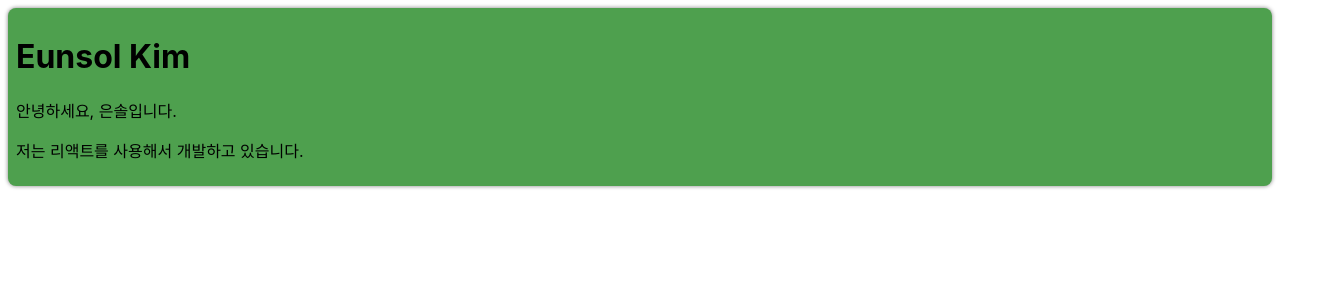
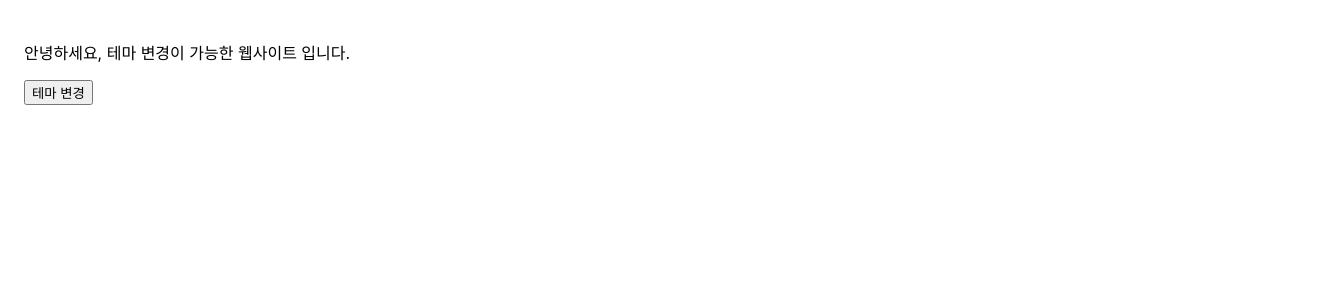
Before and after one commit to eunsolkim/react_start, a React (Create React App) app in the folder frontend/: page / in a window 1280 px wide. Shown: the top 300 px of the page, 1328 px wide, since content can reach past the window. Built offline with nearby package versions, Linux system fonts and the light colour scheme.

Commit message:
feat: Implemented chpater14

```diff
--- /dev/null
+++ b/frontend/src/chp_14/DarkOrLight.jsx
@@ -0,0 +1,23 @@
+import { useState, useCallback } from "react";
+import ThemeContext from "./ThemeContext";
+import MainContent from "./MainContent";
+
+function DarkOrLight(props) {
+    const [theme, setTheme] = useState("light");
+
+    const toggleTheme = useCallback(() => {
+        if (theme == "light") {
+            setTheme("dark");
+        } else if (theme == "dark") {
+            setTheme("light");
+        }
+    }, [theme]);
+
+    return (
+        <ThemeContext.Provider value={{ theme, toggleTheme }}>
+            <MainContent/>
+        </ThemeContext.Provider>
+    );
+}
+
+export default DarkOrLight;
--- /dev/null
+++ b/frontend/src/chp_14/MainContent.jsx
@@ -0,0 +1,23 @@
+import { useContext } from "react";
+import ThemeContext from "./ThemeContext";
+
+function MainContent(props) {
+    const { theme, toggleTheme } = useContext(ThemeContext);
+
+    return (
+        <div
+            style={{
+                width: "100vw",
+                height: "100vh",
+                padding: "1.5rem",
+                backgroundColor: theme == "light" ? "white" : "black",
+                color: theme == "light" ? "black" : "white",
+            }}
+        >
+            <p>안녕하세요, 테마 변경이 가능한 웹사이트 입니다.</p>
+            <button onClick={toggleTheme}>테마 변경</button>
+        </div>
+    );
+}
+
+export default MainContent;
--- /dev/null
+++ b/frontend/src/chp_14/ThemeContext.jsx
@@ -0,0 +1,6 @@
+import React from "react";
+
+const ThemeContext = React.createContext();
+ThemeContext.displayName = "ThemeContext";
+
+export default ThemeContext;
--- a/frontend/src/index.js
+++ b/frontend/src/index.js
@@ -14,6 +14,7 @@
 import SignUp from './chp_11/SignUp';
 import Calculator from './chp_12/Calculator';
 import ProfileCard from './chp_13/ProfileCard';
+import DarkOrLight from './chp_14/DarkOrLight';
 
 
 const root = ReactDOM.createRoot(document.getElementById('root'));
@@ -21,7 +22,7 @@
   // npx create-react-app으로 프로젝트 생성 시, 자동 설정된 Strict Mode 때문에
   // react rendering이 두 번 발생 => 주석 처리
   //<React.StrictMode>
-    <ProfileCard />
+    <DarkOrLight />
   //</React.StrictMode>
 );
 
```
